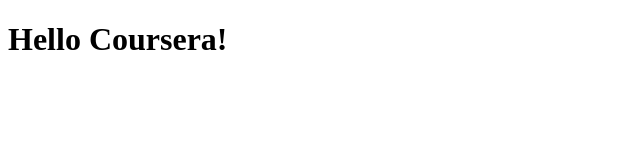
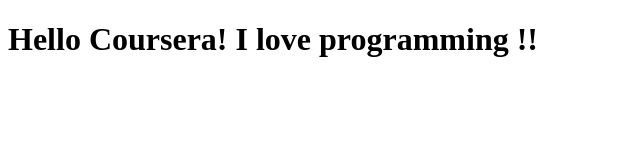
Before and after one commit to Mayeen4536/Coursera-WebDev-JohnHopkins, a plain HTML site: page site/index.html in a window 1280 px wide. Shown: the whole page, without its empty margins (0-640 px from the left). Drawn offline with Linux system fonts and the light colour scheme.

Commit message:
My first page.

```diff
--- a/site/index.html
+++ b/site/index.html
@@ -4,7 +4,7 @@
 	<title>Hello Coursera</title>
 </head>
 <body>
-	<h1>Hello Coursera!</h1>
+	<h1>Hello Coursera! I love programming !!</h1>
 
 </body>
 </html>
```
